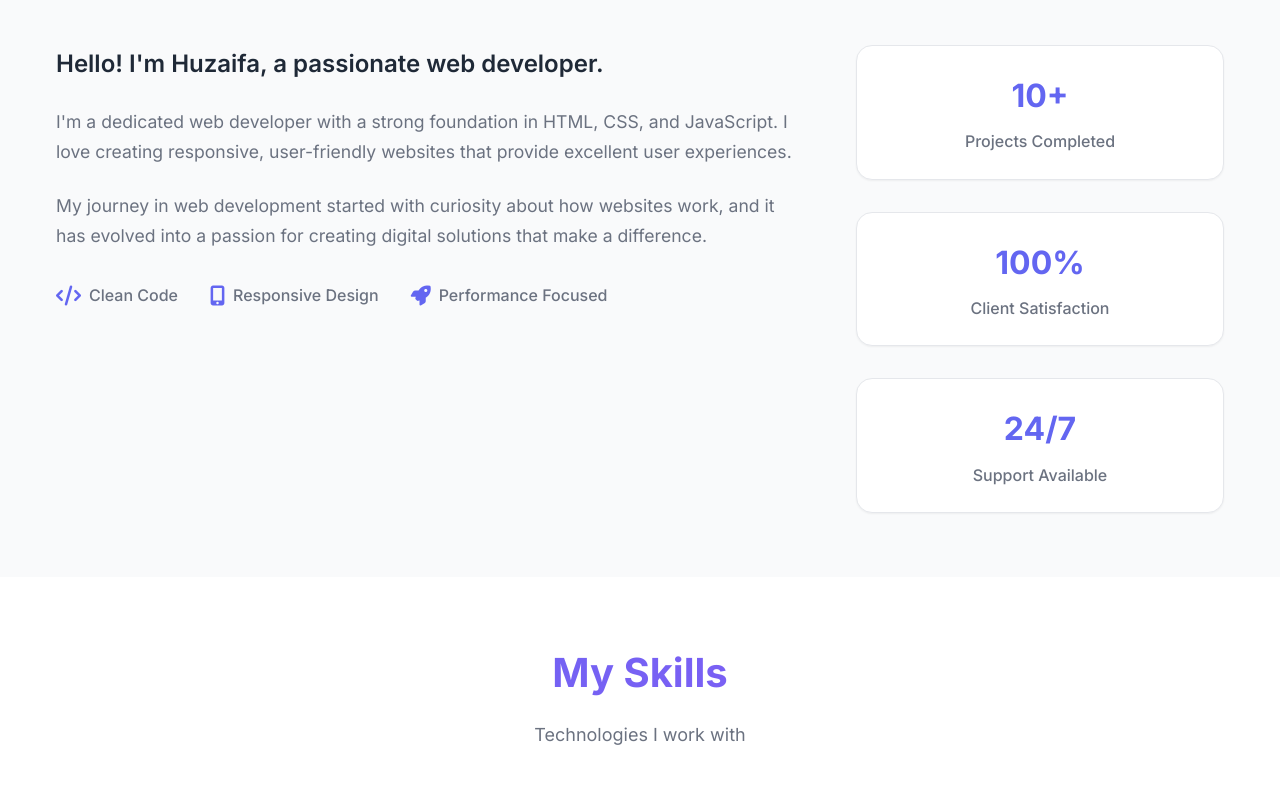
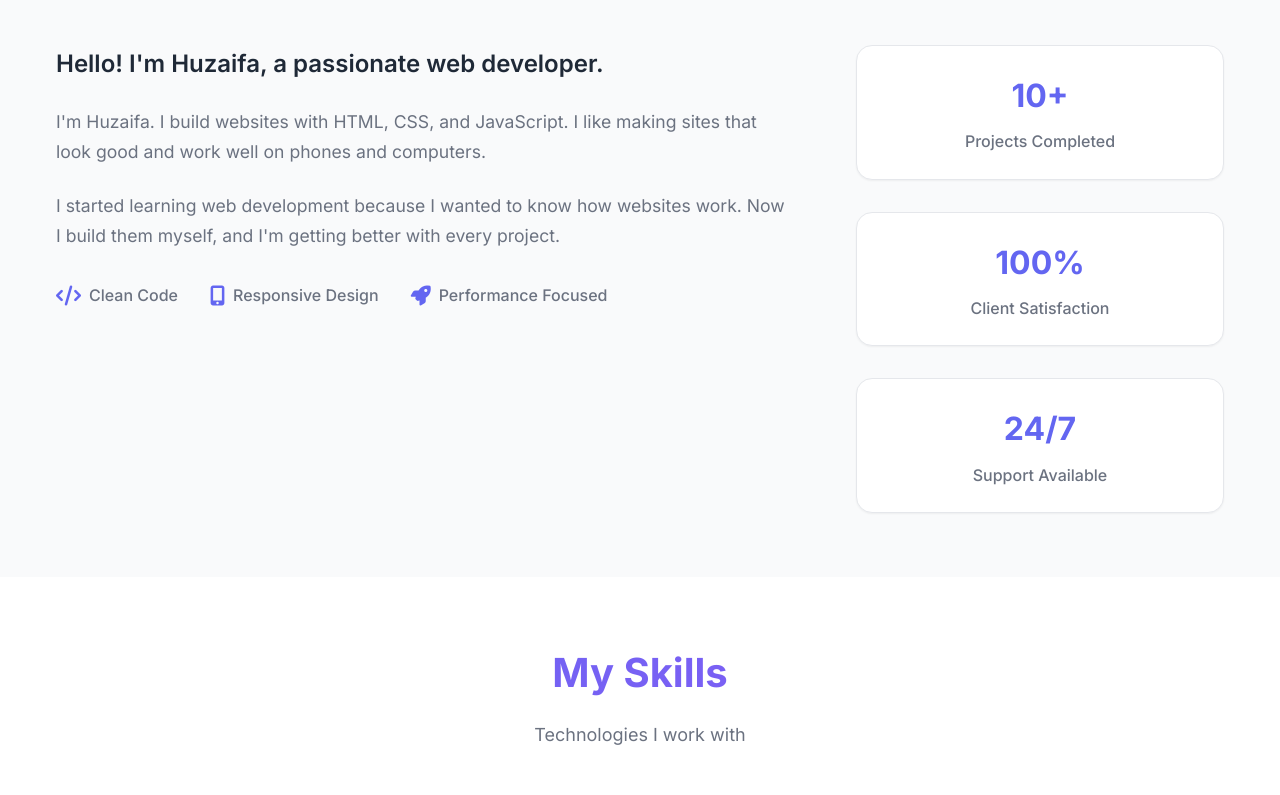
Before and after one commit to Huzaifa538/My-Portfolio, a plain HTML site: page index.html in a window 1280 px wide. Shown: the part 976-1771 px from the top of the page. Drawn offline with Linux system fonts and the light colour scheme.

Commit message:
Update about section text to natural voice
Updated personal introduction and journey in web development.

```diff
--- a/index.html
+++ b/index.html
@@ -104,12 +104,12 @@
                 <div class="about-text">
                     <h3>Hello! I'm Huzaifa, a passionate web developer.</h3>
                     <p>
-                        I'm a dedicated web developer with a strong foundation in HTML, CSS, and JavaScript.
-                        I love creating responsive, user-friendly websites that provide excellent user experiences.
+                        I'm Huzaifa. I build websites with HTML, CSS, and JavaScript. I like making sites that look good and work well on phones and computers.
+
                     </p>
                     <p>
-                        My journey in web development started with curiosity about how websites work, and it has
-                        evolved into a passion for creating digital solutions that make a difference.
+                        I started learning web development because I wanted to know how websites work. Now I build them myself, and I'm getting better with every project.
+
                     </p>
                     <div class="about-highlights">
                         <div class="highlight-item">
```
